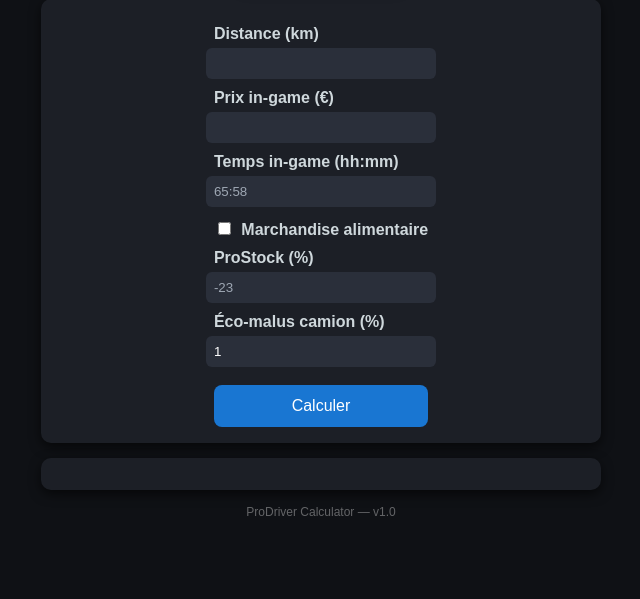
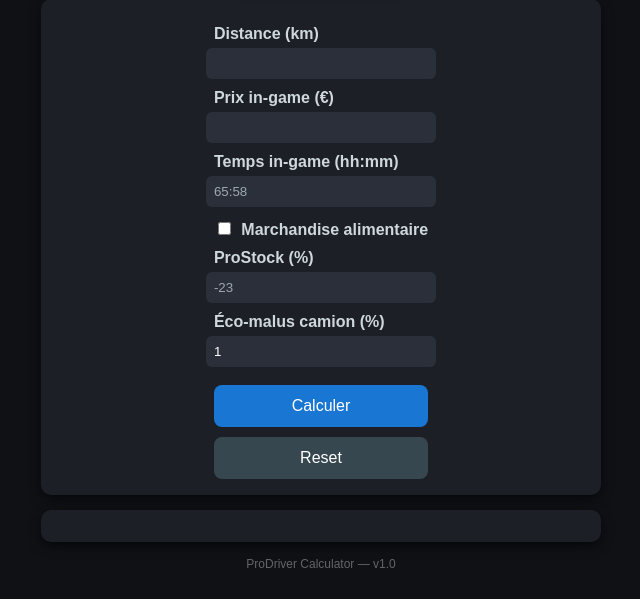
Before and after one commit to pauly1918/prodriver_calculator_v1, a plain HTML site: page index.html in a window 1280 px wide. Shown: the part 219-818 px from the top of the page, without its empty margins (319-959 px from the left). Drawn offline with Linux system fonts and the light colour scheme.

Commit message:
Update index.html
git commit -m "feat(ui): ajoute un bouton reset pour réinitialiser les champs et résultats"

```diff
--- a/index.html
+++ b/index.html
@@ -330,7 +330,15 @@ button:hover {
     grid-column: 2;
   }
 
+  .btn-reset {
+  background: #37474f;
+  margin-top: 10px;
 }
+
+.btn-reset:hover {
+  background: #263238;
+}
+
 
 
 
@@ -376,7 +384,12 @@ button:hover {
 
   <button onclick="calculer()">Calculer</button>
 
+  <button type="button" onclick="resetForm()" class="btn-reset">
+    Reset
+  </button>
+
 </div>
+
       </div>
 
       <div class="card" id="results"></div>
```
Lines whose indentation alone changed are shown as unchanged.
